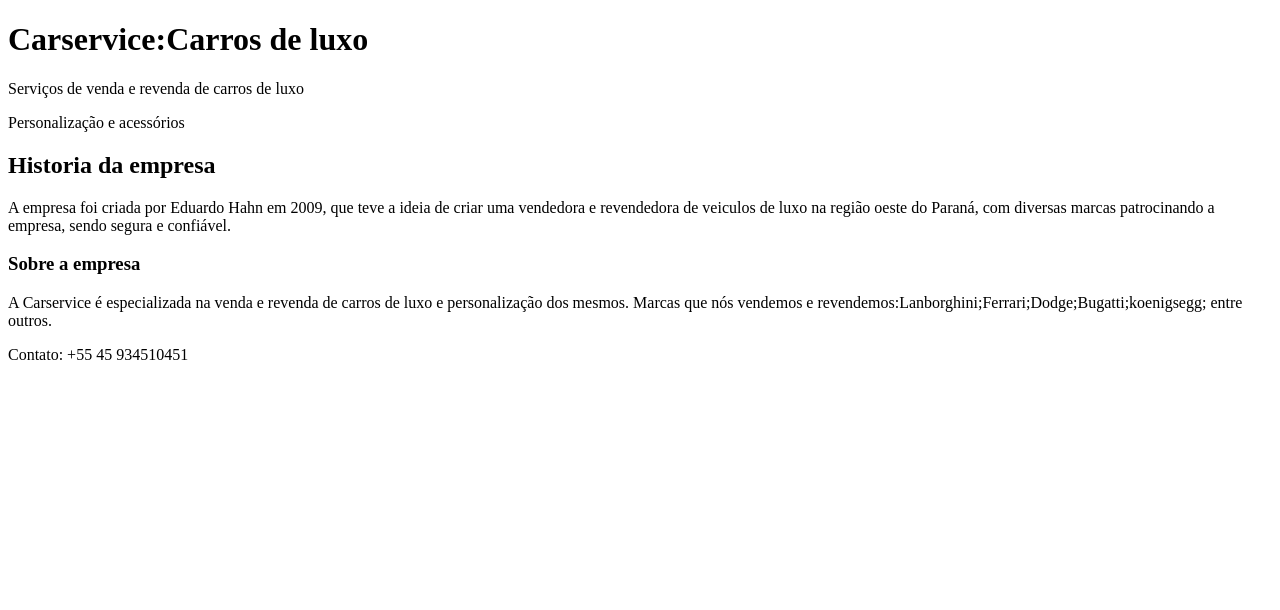
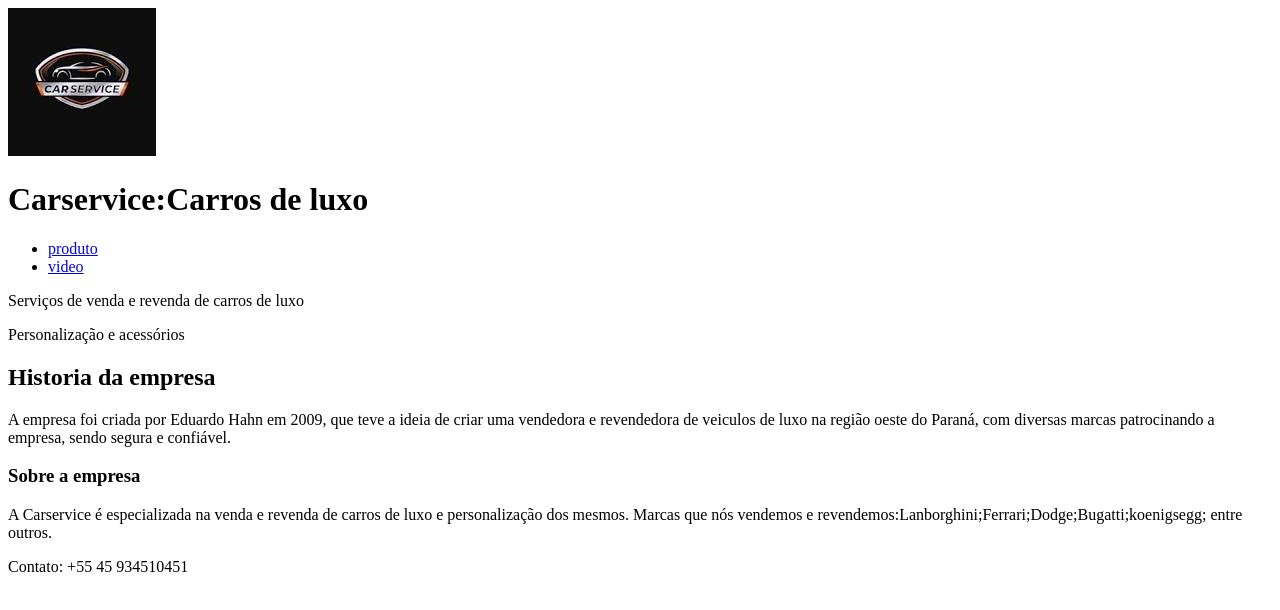
Before and after one commit to Merling2009/Empresa_EduardoHahn, a plain HTML site: page index.html in a window 1280 px wide. Drawn offline with Linux system fonts and the light colour scheme.

Commit message:
Add files via upload

```diff
--- a/index.html
+++ b/index.html
@@ -8,7 +8,14 @@
 </head>
 <body>
   <header>
+    <img src="IMAGENCAR.jpeg" alt="logo" id="logo-empresa">
     <h1>Carservice:Carros de luxo</h1>
+    <nav>
+      <ul>
+        <li><a href="produto.html">produto</a></li>
+        <li><a href="video.html">video</a></li>
+      </ul>
+    </nav>
     <p>Serviços de venda e revenda de carros de luxo</p>
     <p>Personalização e acessórios</p>
   </header>
```
Also changed, not shown: IMAGENCAR.jpeg (added).
